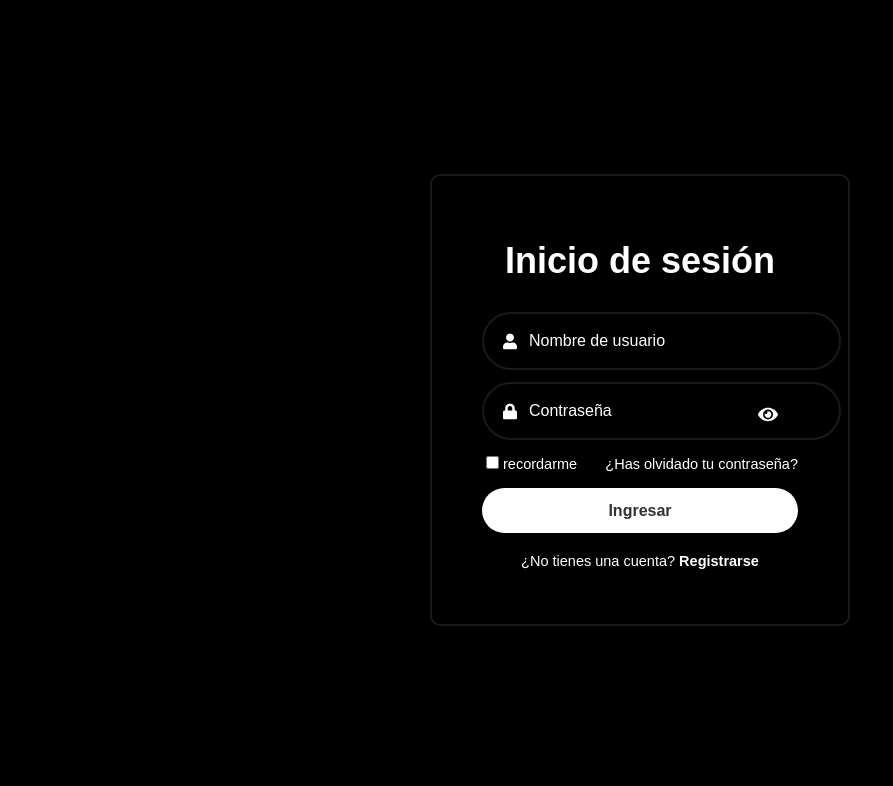
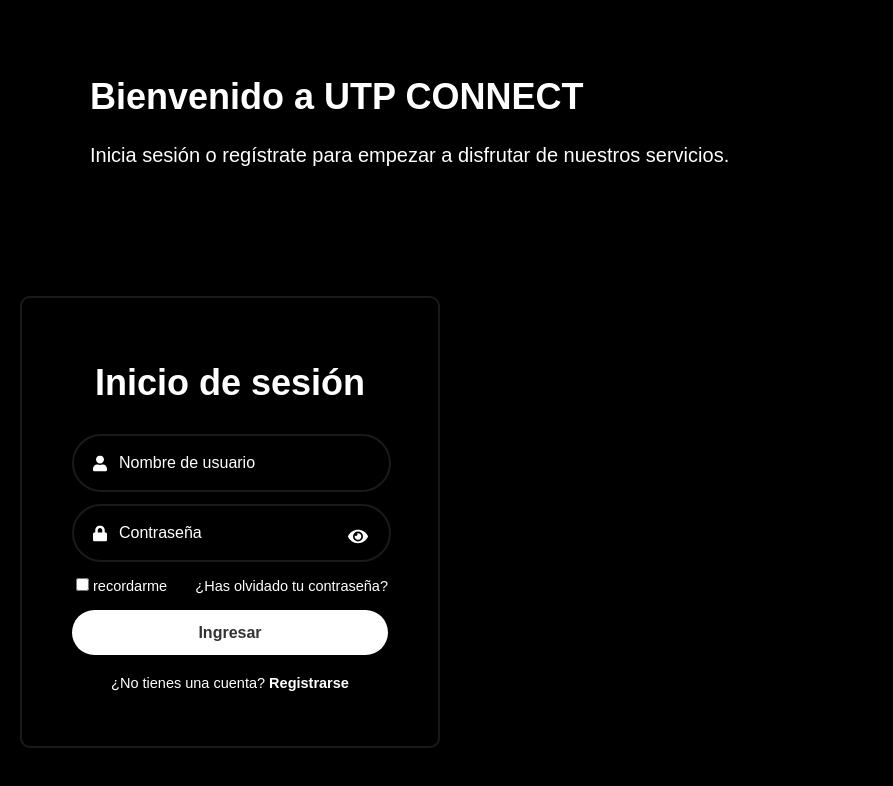
Before and after one commit to Skymigu0710/UTPConnect, a Next.js app in the folder my-app/: page /LoginRegister in a window 1280 px wide. Shown: the top 786 px of the page, without its empty margins (0-893 px from the left). Built offline with nearby package versions, Linux system fonts and the light colour scheme.

Commit message:
nuevos cambios

```diff
--- a/my-app/src/pages/LoginRegister.jsx
+++ b/my-app/src/pages/LoginRegister.jsx
@@ -91,11 +91,18 @@ const LoginRegister = () => {
     };
 
     const togglePasswordVisibility = () => {
-        setShowPassword(!showPassword); // Alterna el estado de visibilidad
+        setShowPassword(!showPassword); // Alterna entre la visibilidad
     };
 
     return (
         <div className="Logincontent">
+            {/* Texto a la izquierda */}
+            <div className="left-text">
+                <h1>Bienvenido a UTP CONNECT</h1>
+                <p>Inicia sesión o regístrate para empezar a disfrutar de nuestros servicios.</p>
+            </div>
+
+            {/* Formulario (de inicio de sesión y registro) */}
             <div className={`wrapper ${action}`}>
                 {/* Formulario de inicio de sesión */}
                 <div className="form-box login">
--- a/my-app/src/styles/LoginRegister.css
+++ b/my-app/src/styles/LoginRegister.css
@@ -1,16 +1,35 @@
 .Logincontent {
     display: flex;
-   justify-content: center;
+    justify-content: space-between;
+    align-items: center;
     height: 100vh;
-   align-items: center;
-   flex-direction: column;
-   width: 100%;
+    width: 85%;/*posición*/
+    background-color: #000;
+    padding: 0 20px; /* Reduce el espacio entre el formulario y el texto */
+    flex-wrap: wrap; /* Permite que los elementos se ajusten en pantallas pequeñas */
+ }
+
+ .left-text {
+    /* flex: 1;  Esto ocupa el 50% de la pantalla */
+     color: #fff;
+     padding: 0px 70px;/*posición*/
+ }
+
+ .left-text h1 {
+     font-size: 36px;
+     margin-bottom: 20px;
+ }
+
+ .left-text p {
+     font-size: 20px;
+     line-height: 1.7;
+     margin-top: 0; /* Elimina cualquier margen extra */
  }
 
  .wrapper {
      position: relative;
      width: 420px;
-    height: auto; /* Deja que el contenedor se ajuste al contenido */
+     height: auto;
      background: transparent;
      border: 2px solid rgba(255, 255, 255, .1);
      backdrop-filter: blur(30px);
@@ -23,17 +42,18 @@
      box-sizing: border-box;
      overflow: hidden;
      transition: height .2s ease;
-    justify-content: space-between; /* Distribuye los elementos a lo largo del contenedor */
+     justify-content: space-between;
+
  }
 
  .wrapper.active {
-    height: 650px; /* Ajusta la altura cuando se muestra el formulario de registro */
+     height: 650px;
  }
 
  .wrapper .form-box {
      padding: 20px 30px;
      display: flex;
-    flex-direction: column; /* Distribuye los elementos verticalmente */
+     flex-direction: column;
      flex-grow: 1;
  }
 
@@ -58,6 +78,10 @@
      translate: 0;
  }
 
+ /* El resto del código CSS permanece igual */
+
+
+
 form h1 {
     font-size: 36px;
     text-align: center;
@@ -68,11 +92,11 @@ form .input-box {
     position: relative;
     width: 100%;
     height: 40px;
-    margin: 15px 0;
+    margin: 30px 0;
 }
 
 .input-box input {
-    width: 290px;
+    width: 250px; /*caja de texto*/
     background: transparent;
     border: none;
     outline: none;
```
Also changed, not shown: my-app/src/pages/GroupList.jsx (added, +52 -0 lines), my-app/src/pages/ListItem.js (added, +25 -0 lines), my-app/public/images/INICIO.webp (added). Lines whose indentation alone changed are shown as unchanged.
